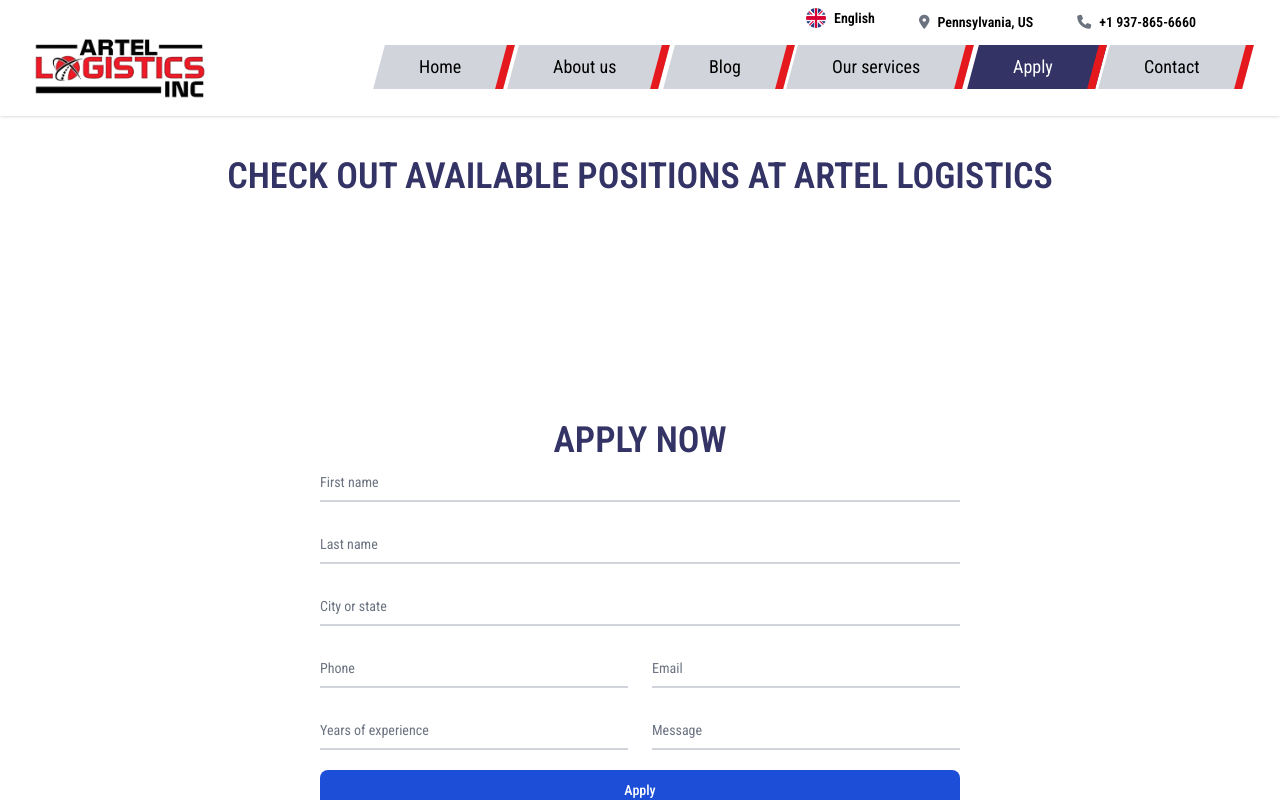
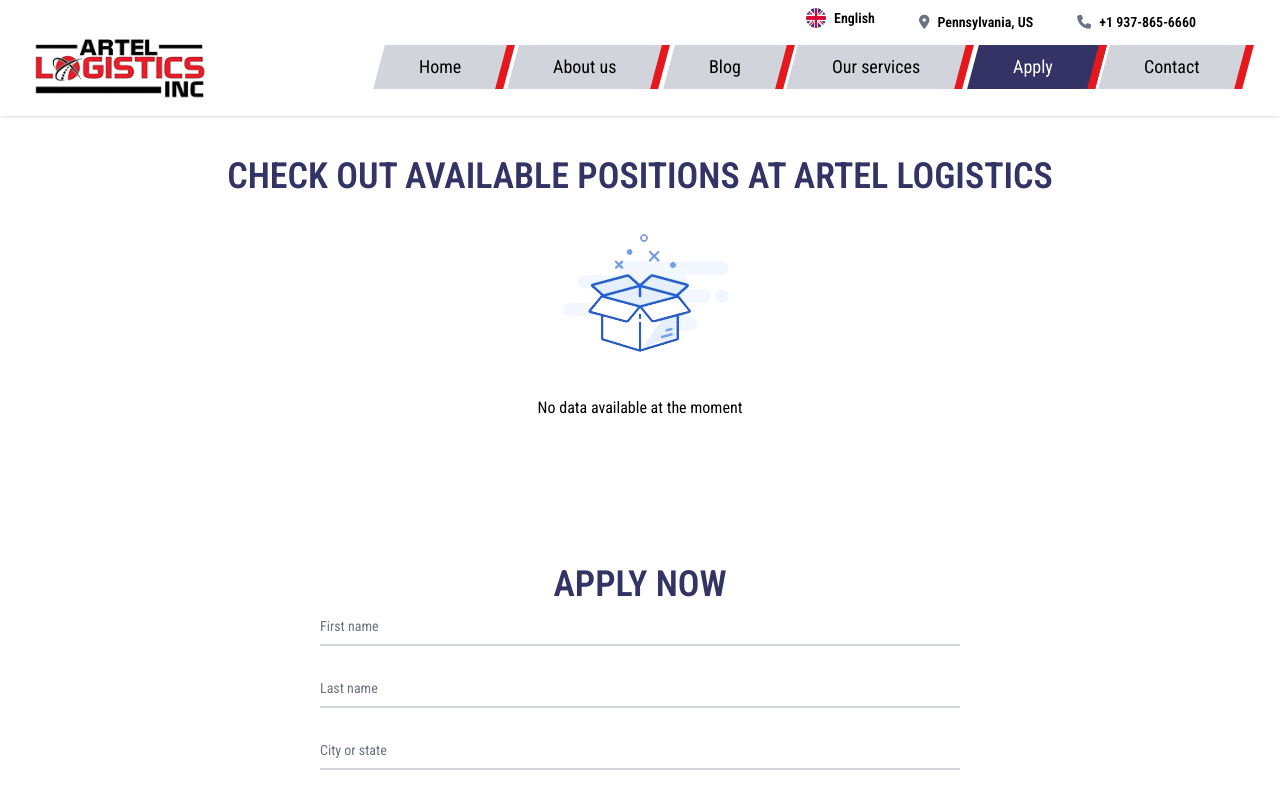
Before and after one commit to Abdulloh-Mamanazirov/artel-logistics, a React (Vite) app: page /employee in a window 1280 px wide. Shown: the top 800 px of the page. Built offline with nearby package versions, Linux system fonts and the light colour scheme; no server answers.

Commit message:
add empty state

```diff
--- a/src/assets/icons/index.js
+++ b/src/assets/icons/index.js
@@ -2,5 +2,6 @@
 import Eng from "./uk-flag.gif";
 import Uzb from "./uz-flag.gif";
 import Globe from "./globe.png";
+import Empty from "./empty.png";
 
-export { Rus, Eng, Uzb, Globe };
+export { Rus, Eng, Uzb, Globe, Empty };
--- /dev/null
+++ b/src/components/Empty/index.jsx
@@ -0,0 +1,27 @@
+import { useEffect } from "react";
+import { useState } from "react";
+import { useSelector } from "react-redux";
+import { Empty } from "../../assets";
+import { EMPTY } from "../../constants";
+
+const index = () => {
+  const language = useSelector((state) => state.language.lang);
+  const [lang, setLang] = useState(language);
+
+  useEffect(() => {
+    setLang(language);
+  }, [language]);
+
+  return (
+    <div
+      className="w-full inline-flex items-center justify-center flex-col"
+      data-aos="fade"
+      data-aos-delay="150"
+    >
+      <img src={Empty} alt="empty" />
+      <p>{EMPTY[lang]}</p>
+    </div>
+  );
+};
+
+export default index;
--- a/src/constants/texts/general.js
+++ b/src/constants/texts/general.js
@@ -18,6 +18,12 @@
   },
 };
 
+export const EMPTY = {
+  en: "No data available at the moment",
+  uz: "Hozircha ma'lumot mavjud emas",
+  ru: "На данный момент данных нет",
+};
+
 export const FOOTER_WORDS = {
   pages: {
     title_en: "Pages",
--- a/src/main.jsx
+++ b/src/main.jsx
@@ -9,7 +9,7 @@
 import "./index.css";
 import "aos/dist/aos.css";
 
-axios.defaults.baseURL = "http://192.168.137.126:8081/api/";
+axios.defaults.baseURL = "http://192.168.137.126:8080/api/";
 
 ReactDOM.createRoot(document.getElementById("root")).render(
   <Router>
--- a/src/pages/Blogs/Blogs.jsx
+++ b/src/pages/Blogs/Blogs.jsx
@@ -3,12 +3,13 @@
 import { BLOG_PAGE, GENERAL_WORDS, IMAGE_URL } from "../../constants";
 import { useSelector } from "react-redux";
 import { Link, useParams } from "react-router-dom";
+import Empty from "../../components/Empty";
 import FullBlog from "./FullBlog";
 
 const Blogs = () => {
   const { id } = useParams();
   const language = useSelector((state) => state.language.lang);
-  const [data, setData] = useState(null);
+  const [data, setData] = useState([]);
   const [currentNews, setCurrentNews] = useState(null);
   const [titles, setTitles] = useState({
     title: `title_${language}`,
@@ -61,6 +62,11 @@
               {BLOG_PAGE[titles.desc]}
             </p>
           </div>
+          {data?.length === 0 && (
+            <div>
+              <Empty />
+            </div>
+          )}
           <div className="lg:flex items-stretch md:mt-12 mt-8">
             <div className="lg:w-1/2">
               <div className="sm:flex items-center justify-between xl:gap-x-8 gap-x-6">
--- a/src/pages/Employee/Vacancy.jsx
+++ b/src/pages/Employee/Vacancy.jsx
@@ -2,10 +2,11 @@
 import React, { useEffect, useState } from "react";
 import { useSelector } from "react-redux";
 import { VACANCY_PAGE } from "../../constants";
+import Empty from "../../components/Empty";
 
 const Vacancy = () => {
   const language = useSelector((state) => state.language.lang);
-  const [data, setData] = useState(null);
+  const [data, setData] = useState([]);
   const [titles, setTitles] = useState({
     title: `title_${language}`,
     desc: `description_${language}`,
@@ -39,7 +40,12 @@
       >
         {VACANCY_PAGE[titles.title]}
       </h1>
-      <div className="job-list col-span-full px-4 py-20 flex flex-wrap gap-x-[1%] gap-y-4">
+      {data?.length === 0 && (
+        <div>
+          <Empty />
+        </div>
+      )}
+      <div className="job-list col-span-full px-4 py-10 flex flex-wrap gap-x-[1%] gap-y-4">
         {data?.map?.((i, ind) => {
           return (
             <li
--- a/src/pages/Home/sections/News.jsx
+++ b/src/pages/Home/sections/News.jsx
@@ -3,9 +3,10 @@
 import { useSelector } from "react-redux";
 import { useState, useEffect } from "react";
 import { GENERAL_WORDS, HOME_BLOG, IMAGE_URL } from "../../../constants";
+import Empty from "../../../components/Empty";
 
 const News = () => {
-  const [news, setNews] = useState(null);
+  const [news, setNews] = useState([]);
   const language = useSelector((state) => state.language.lang);
   const [titles, setTitles] = useState({
     title: `title_${language}`,
@@ -62,6 +63,11 @@
           </div>
         </div>
       </div>
+      {news?.length === 0 && (
+        <div>
+          <Empty />
+        </div>
+      )}
       <div className="p-4 mx-auto max-w-7xl">
         <div className="grid grid-cols-1 gap-4 lg:gap-8 sm:gap-4 sm:grid-cols-2 lg:grid-cols-3">
           {news?.slice(0, 6)?.map?.((item, ind) => {
@@ -95,6 +101,7 @@
             );
           })}
         </div>
+        {news?.length !== 0 && (
           <div className="w-full flex mt-8">
             <Link
               to={"/blog"}
@@ -106,6 +113,7 @@
               </p>
             </Link>
           </div>
+        )}
       </div>
     </div>
   );
--- a/src/pages/Home/sections/Vacancy.jsx
+++ b/src/pages/Home/sections/Vacancy.jsx
@@ -3,10 +3,11 @@
 import { useEffect, useState } from "react";
 import { useSelector } from "react-redux";
 import { HOME_VACANCY, GENERAL_WORDS } from "../../../constants";
+import Empty from "../../../components/Empty";
 
 const Vacancy = () => {
   const language = useSelector((state) => state.language.lang);
-  const [data, setData] = useState(null);
+  const [data, setData] = useState([]);
   const [titles, setTitles] = useState({
     title: `title_${language}`,
     desc: `description_${language}`,
@@ -42,6 +43,11 @@
       >
         {HOME_VACANCY[titles.title]}
       </h1>
+      {data?.length === 0 && (
+        <div>
+          <Empty />
+        </div>
+      )}
       <div className="job-list col-span-full px-4 py-20 flex flex-wrap gap-x-[1%] gap-y-4">
         {data?.slice(0, 4)?.map?.((i, ind) => {
           return (
@@ -100,6 +106,7 @@
             </li>
           );
         })}
+        {data?.length !== 0 && (
           <Link
             to={"/employee"}
             className="w-11/12 md:w-1/2 mx-auto p-2 border border-primary rounded-lg text-center transition-all hover:shadow-lg hover:border-secondary"
@@ -109,6 +116,7 @@
               <span className="fa-solid fa-arrow-right ml-3" />
             </p>
           </Link>
+        )}
       </div>
     </>
   );
```
Also changed, not shown: src/assets/icons/empty.png (added). Lines whose indentation alone changed are shown as unchanged.
